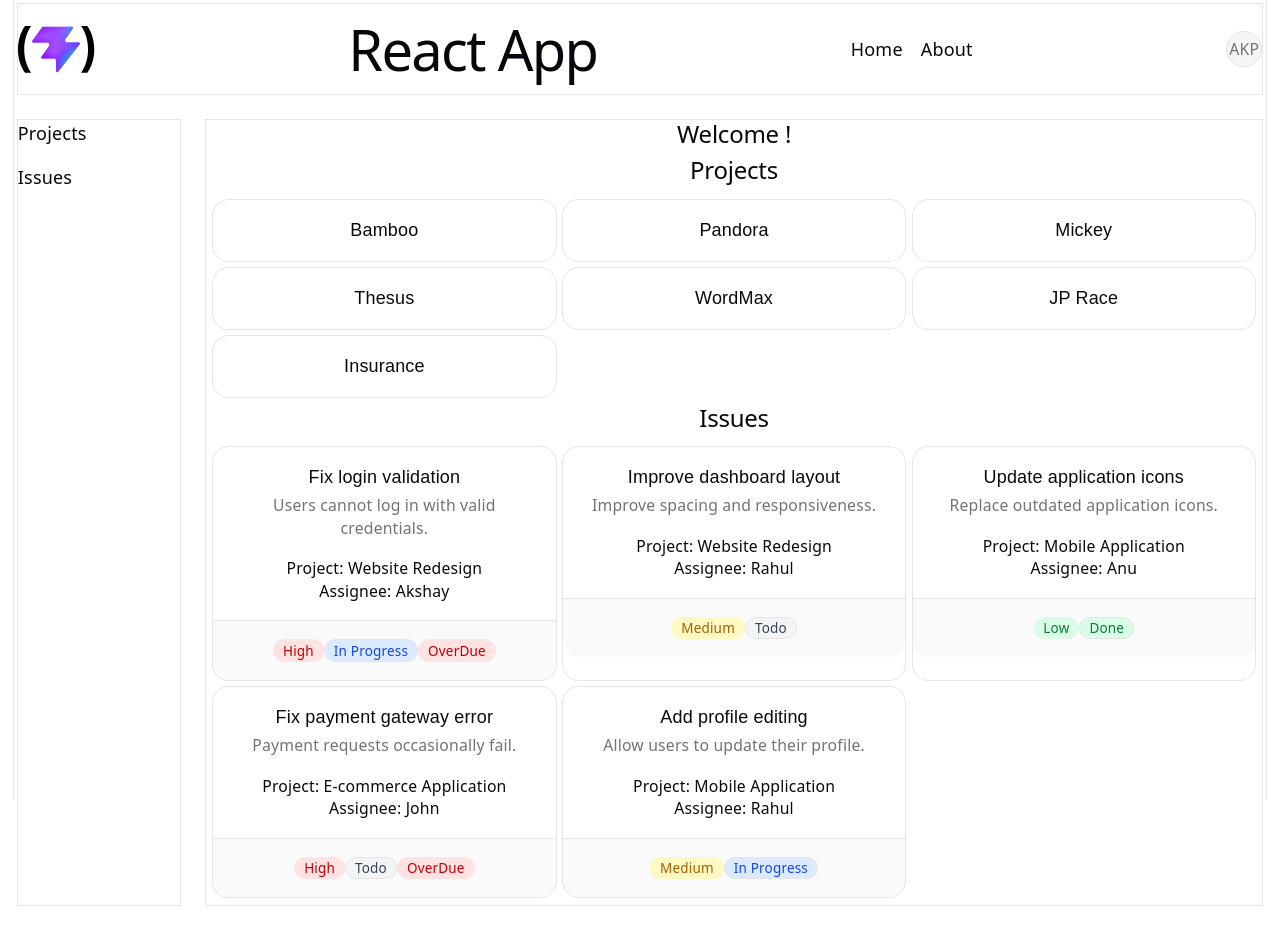
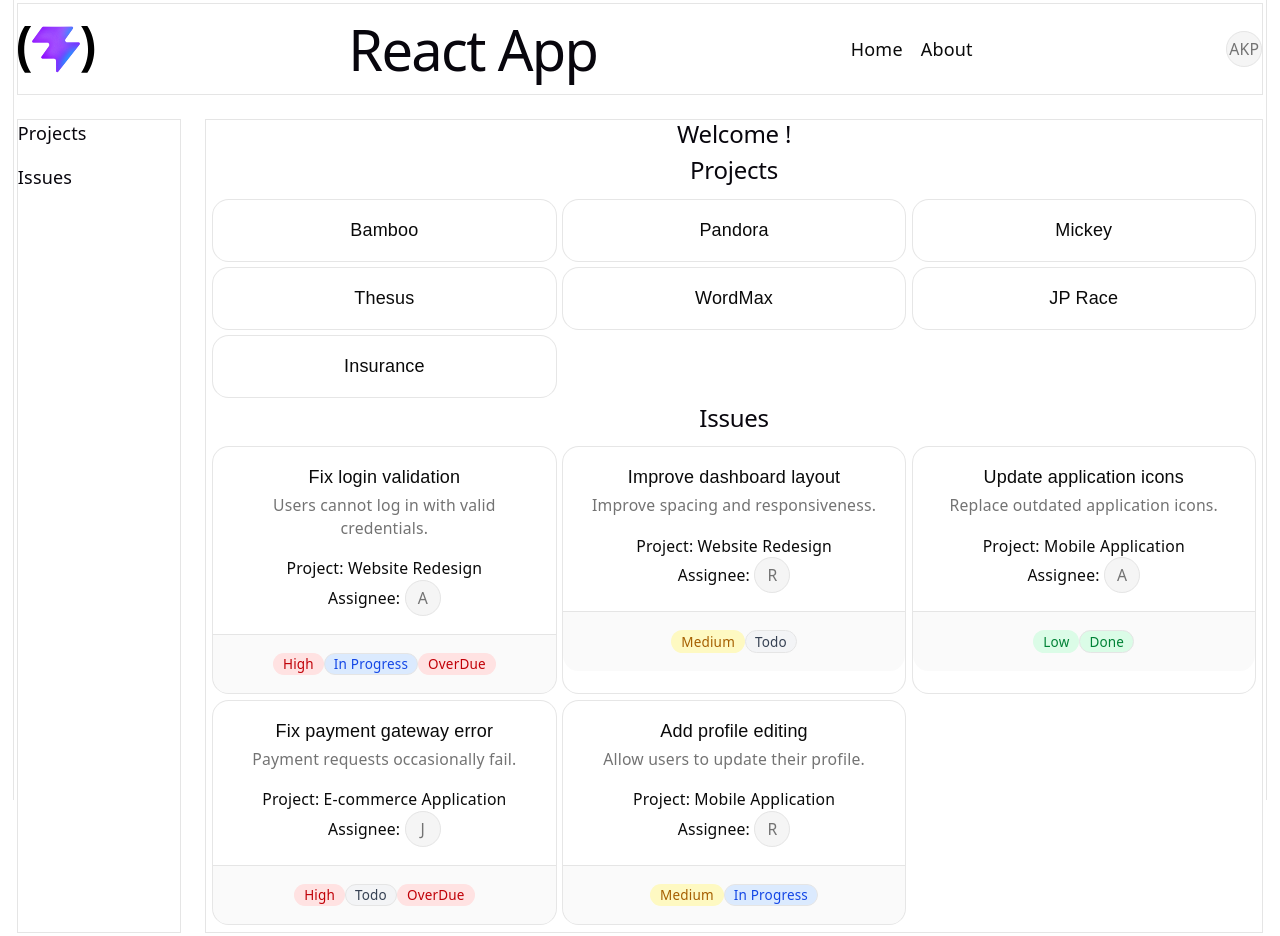
Before and after one commit to akshaykkl10/Phase2, a React (Vite) app in the folder day21/: page / in a window 1280 px wide. Before the commit the page ends 909 px from the top, so only its background shows below. Built offline with nearby package versions, Linux system fonts and the light colour scheme.

Commit message:
feat: added avatar hover to name

```diff
--- a/day21/src/components/IssueCard.tsx
+++ b/day21/src/components/IssueCard.tsx
@@ -1,4 +1,6 @@
-import { Badge } from "@/components/ui/badge"
+import { Badge } from "@/components/ui/badge";
+import { Avatar, AvatarFallback } from "./ui/avatar";
+
 import {
   Card,
   CardContent,
@@ -39,7 +41,10 @@ export default function IssueCard({issue}: IssueProp) {
 
     const dueDate = new Date(`${issue.dueDate}T00:00:00`);
     const isOverDue = dueDate < today && issue.status != "Done";
-
+    const initial = issue.assignee
+    .split(' ')
+    .reduce((init, word) => init + (word[0] || ''), '')
+    .toUpperCase();
     return (
         <Card>
 
@@ -49,7 +54,18 @@ export default function IssueCard({issue}: IssueProp) {
             </CardHeader>
             <CardContent>
                 <p>Project: {issue.project} </p>
-                <p>Assignee: {issue.assignee} </p>
+                <div className="flex flex-row gap-1 justify-center items-center gap-1">
+                    <span>Assignee:</span>
+                   <div className="relative inline-flex items-center group w-fit cursor-pointer">
+                        <Avatar>
+                            <AvatarFallback>{initial}</AvatarFallback>
+                        </Avatar>
+
+                        <span className="absolute left-12 z-50 bg-popover text-popover-foreground text-xs px-2 py-1 rounded-md shadow-md border opacity-0 group-hover:opacity-100 transition-opacity whitespace-nowrap pointer-events-none">
+                            {issue.assignee}
+                        </span>
+                    </div>
+                </div>
             </CardContent>
             <CardFooter className="flex flex-row flex-wrap items-center justify-center">
                 <Badge variant='secondary' className={priorityClass} >{issue.priority} </Badge>
--- a/day21/src/components/ProfileAvatar.tsx
+++ b/day21/src/components/ProfileAvatar.tsx
@@ -8,11 +8,18 @@ export default function ProfileAvatar({ name }: AvatarProps) {
   const initial = name
   .split(' ')
   .reduce((init, word) => init + ( word[0] || '' ), '')
+  .slice(0,3)
   .toUpperCase();
 
   return (
-    <Avatar>
-      <AvatarFallback>{initial}</AvatarFallback>
-    </Avatar>
+    <div className="relative inline-flex items-center group w-fit cursor-pointer">
+        <Avatar>
+            <AvatarFallback>{initial}</AvatarFallback>
+        </Avatar>
+
+        <span className="absolute right-12 z-50 bg-popover text-popover-foreground text-xs px-2 py-1 rounded-md shadow-md border opacity-0 group-hover:opacity-100 transition-opacity whitespace-nowrap pointer-events-none">
+            {name}
+        </span>
+    </div>
   );
 }
```
